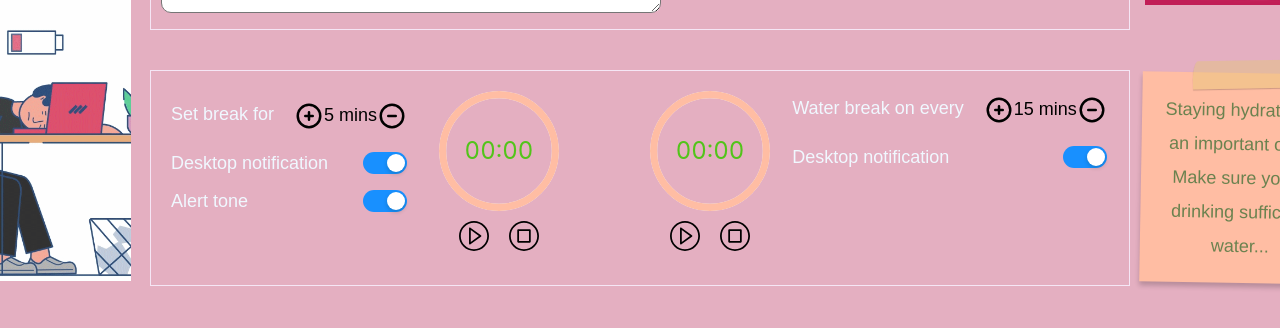
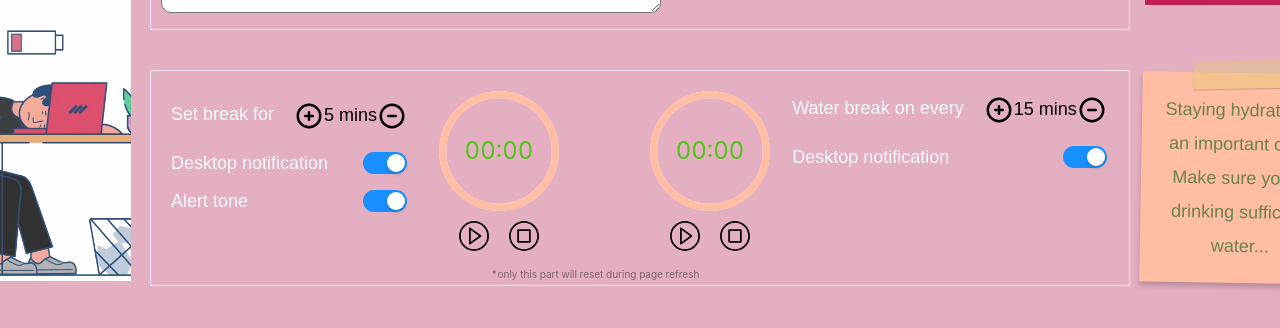
Before and after one commit to karthick3018/wfh-mate, a React (Create React App) app: page / in a window 1280 px wide. Shown: the part 398-726 px from the top of the page. Built offline with nearby package versions, Linux system fonts and the light colour scheme.

Commit message:
clear note added

```diff
--- a/src/App.css
+++ b/src/App.css
@@ -13,6 +13,7 @@
 }
 
 .break-wrap{
+  position: relative;
   display: flex;
   align-items: center;
   justify-content: space-between;
@@ -20,3 +21,11 @@
   padding: 10px;
   border: 1px solid #f5e6f5;
 }
+
+.clear-note{
+  position: absolute;
+  bottom: -8px;
+  left: 340px;
+  opacity: 0.5;
+  font-size: 10px;
+}
--- a/src/App.js
+++ b/src/App.js
@@ -14,6 +14,7 @@ const App=()=> {
         <div className="break-wrap">
           <BreakTimer />
           <WaterBreakTimer />
+          <p className="clear-note">*only this part will reset during page refresh</p>
         </div>
        </div>
      </div>
```
